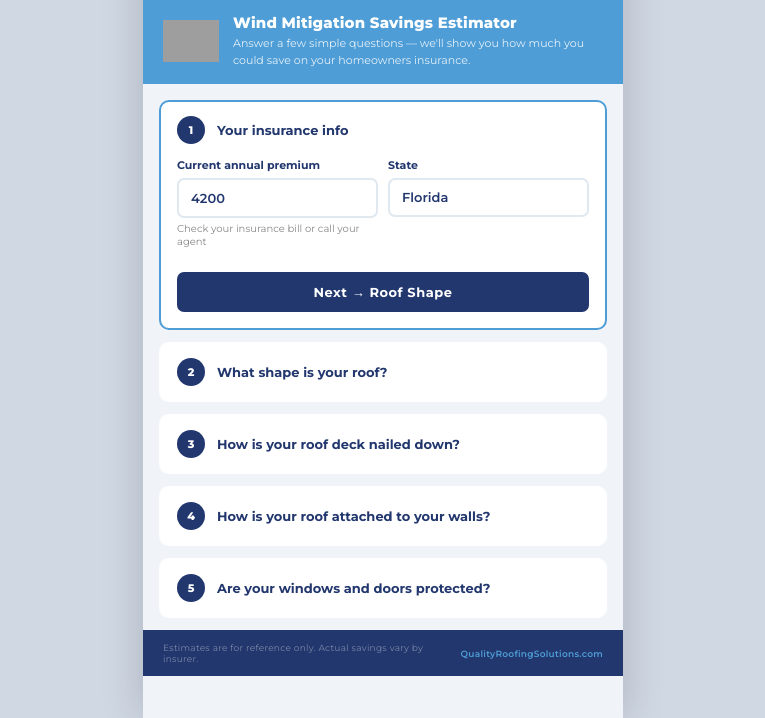
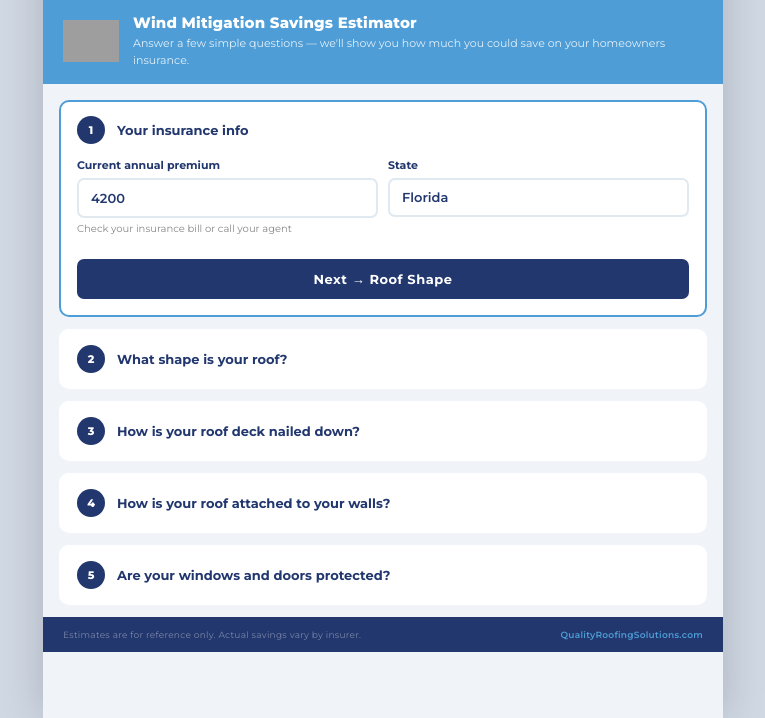
Before and after one commit to katiefarnham-coder/QRSWindMit, a plain HTML site: page index.html in a window 1280 px wide. Shown: the part 82-800 px from the top of the page, without its empty margins (257-1022 px from the left). Drawn offline with Linux system fonts and the light colour scheme; grey boxes are pictures that could not be loaded.

Commit message:
index.html

```diff
--- a/index.html
+++ b/index.html
@@ -9,7 +9,7 @@
 *{box-sizing:border-box;margin:0;padding:0}
 body{font-family:'Montserrat',sans-serif;background:#d0d8e4;color:#22376e;font-size:14px;min-height:100vh}
 
-.page-wrap{max-width:480px;margin:0 auto;background:#f0f4f9;min-height:100vh;box-shadow:0 0 40px rgba(0,0,0,.18)}
+.page-wrap{max-width:680px;margin:0 auto;background:#f0f4f9;min-height:100vh;box-shadow:0 0 40px rgba(0,0,0,.18)}
 
 .hdr{background:#22376e;padding:16px 20px;display:flex;align-items:center;justify-content:space-between}
 .logo-img{height:44px;width:auto;display:block}
```
